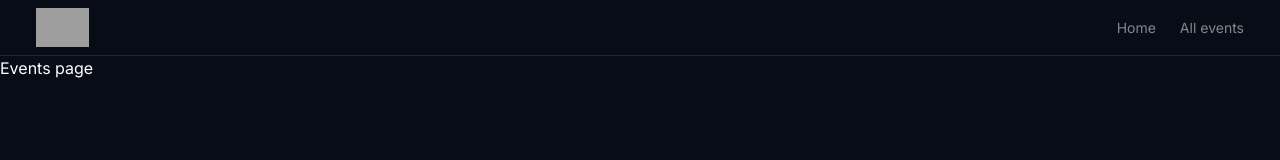
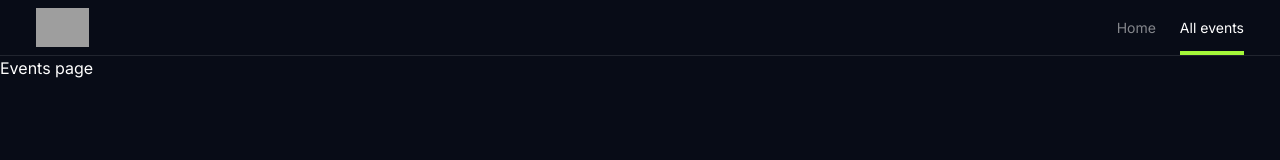
Before and after one commit to marcin-libelt/eventix-search-webapp, a Next.js app: page /events/all in a window 1280 px wide. Shown: the top 160 px of the page. Built offline with nearby package versions, Linux system fonts and the light colour scheme; grey boxes are pictures that could not be loaded.

Commit message:
added framer-motion pack, styling active nav

```diff
--- a/src/components/Footer.tsx
+++ b/src/components/Footer.tsx
@@ -3,7 +3,7 @@
 
 const routes = [
   {
-    path: "/terms-condidtions",
+    path: "/terms-conditions",
     name: "Terms & Conditions",
   },
   {
--- a/src/components/Header.tsx
+++ b/src/components/Header.tsx
@@ -1,6 +1,11 @@
+"use client";
+
 import Link from "next/link";
 import React from "react";
 import Logo from "./Logo";
+import { usePathname } from "next/navigation";
+import clsx from "clsx";
+import { motion } from "framer-motion";
 
 const routeLinks = [
   {
@@ -14,19 +19,33 @@
 ];
 
 export default function Header() {
+  const activePathname = usePathname();
+
   return (
     <header className="flex justify-between items-center border-b border-white/10 h-14 px-3 md:px-9 ">
       <Logo />
-      <nav>
-        <ul className="flex gap-x-6 text-sm">
+      <nav className="h-full">
+        <ul className="flex gap-x-6 text-sm h-full">
           {routeLinks.map(({ path, name }) => (
             <li
               key={path}
-              className="text-white/50 hover:text-white transition"
+              className={clsx(
+                " hover:text-white flex items-center transition relative",
+                {
+                  "text-white": activePathname === path,
+                  "text-white/50": activePathname !== path,
+                }
+              )}
             >
               <Link href={path} className="">
                 {name}
               </Link>
+              {activePathname === path && (
+                <motion.span
+                  layoutId="nav-link"
+                  className="block bg-accent h-1 w-full absolute bottom-0"
+                ></motion.span>
+              )}
             </li>
           ))}
         </ul>
```
Also changed, not shown: package.json (+7 -5 lines), 1 other file (tests, documents, lock files or other folders).
